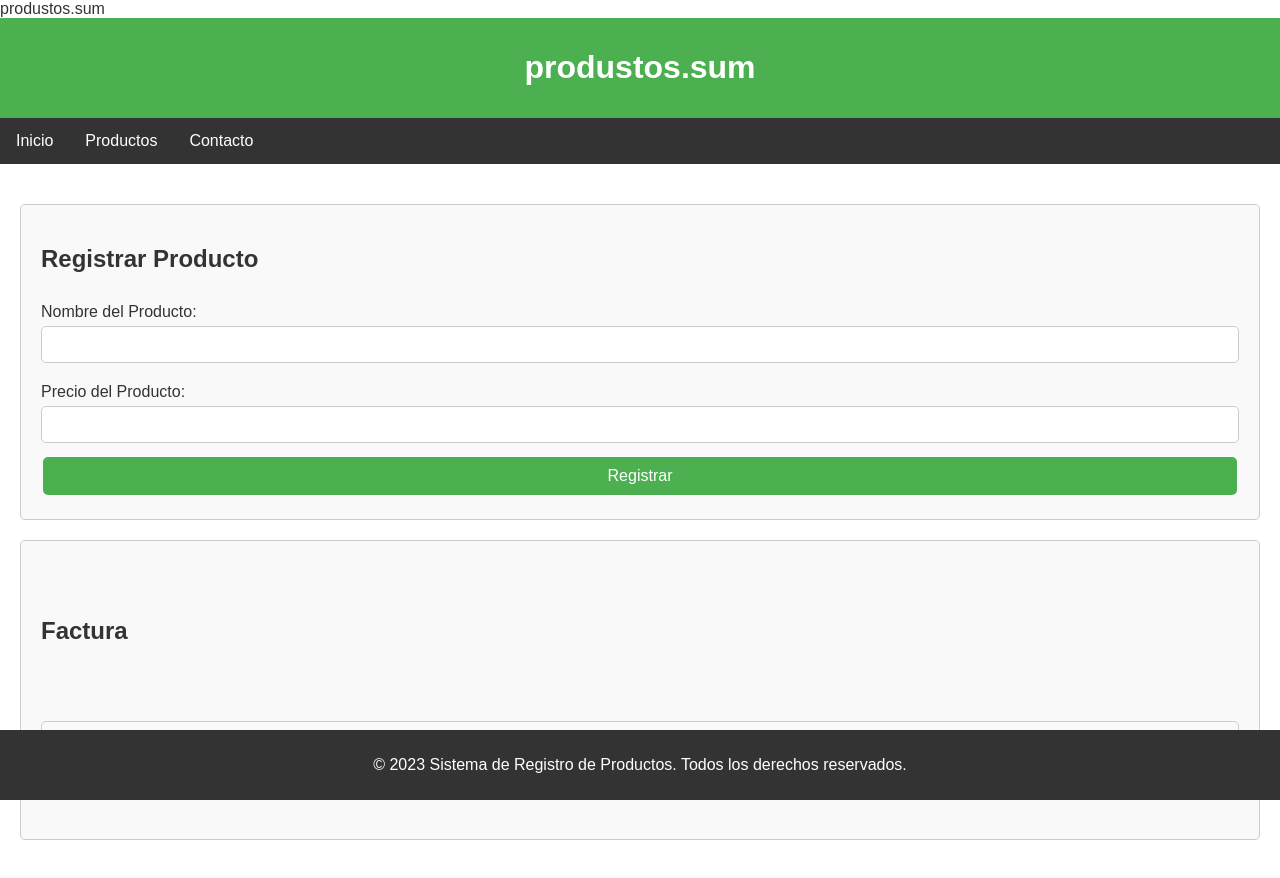
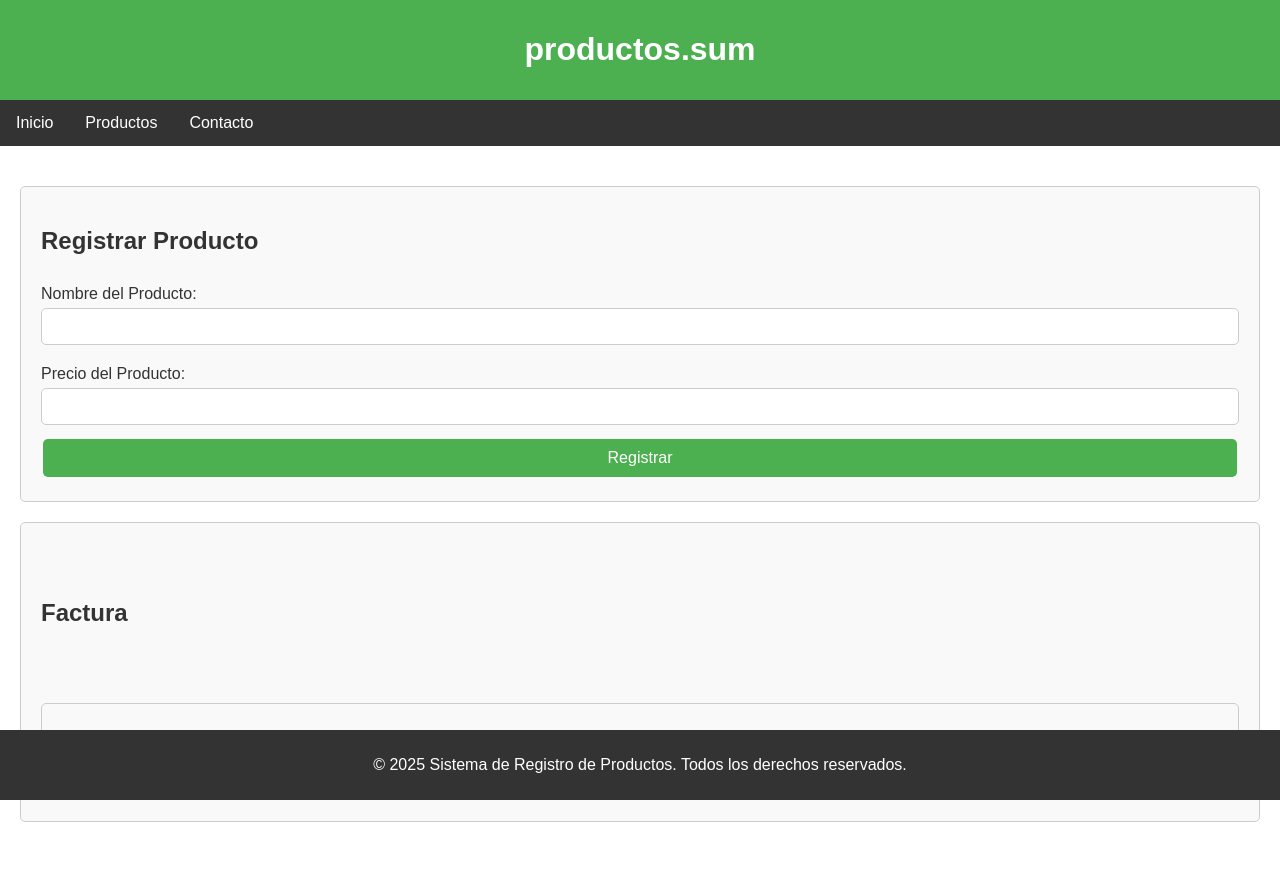
Before and after one commit to Gabriel54523/Gabriel54523.github.io, a plain HTML site: page index.html in a window 1280 px wide. Drawn offline with Linux system fonts and the light colour scheme.

Commit message:
Corrige errores en index.html y mejora estructura

```diff
--- a/index.html
+++ b/index.html
@@ -1,21 +1,21 @@
-<!DOCTYPE html>
+ <!DOCTYPE html>
 <html lang="es">
 <head>
     <meta charset="UTF-8">
     <meta name="viewport" content="width=device-width, initial-scale=1.0">
-    <titlae>produstos.sum</title>
+    <title>productos.sum</title>
     <link rel="stylesheet" href="styles.css">
 </head>
 <body>
     <header>
-        <h1>produstos.sum</h1>
+        <h1>productos.sum</h1>
     </header>
     <nav>
-        <a href="#" id="navInicio">Inicio</a>
-        <a href="#" id="navProductos">Productos</a>
-        <a href="#" id="navContacto">Contacto</a>
+        <a href="#" id="navInicio" aria-label="Ir a Inicio">Inicio</a>
+        <a href="#" id="navProductos" aria-label="Ir a Productos">Productos</a>
+        <a href="#" id="navContacto" aria-label="Ir a Contacto">Contacto</a>
     </nav>
-    <main>
+    <main class="container">
         <section id="registro">
             <h1>Registrar Producto</h1>
             <form id="formularioRegistro">
@@ -27,7 +27,7 @@
             </form>
         </section>
         <section id="productos" style="display: none;">
-            <h1>produstos.sum</h1>
+            <h1>Productos Registrados</h1>
             <table>
                 <thead>
                     <tr>
@@ -53,7 +53,7 @@
         </section>
     </main>
     <footer>
-        <p>&copy; 2023 Sistema de Registro de Productos. Todos los derechos reservados.</p>
+        <p>&copy; 2025 Sistema de Registro de Productos. Todos los derechos reservados.</p>
     </footer>
     <script src="app.js"></script>
 </body>
```
